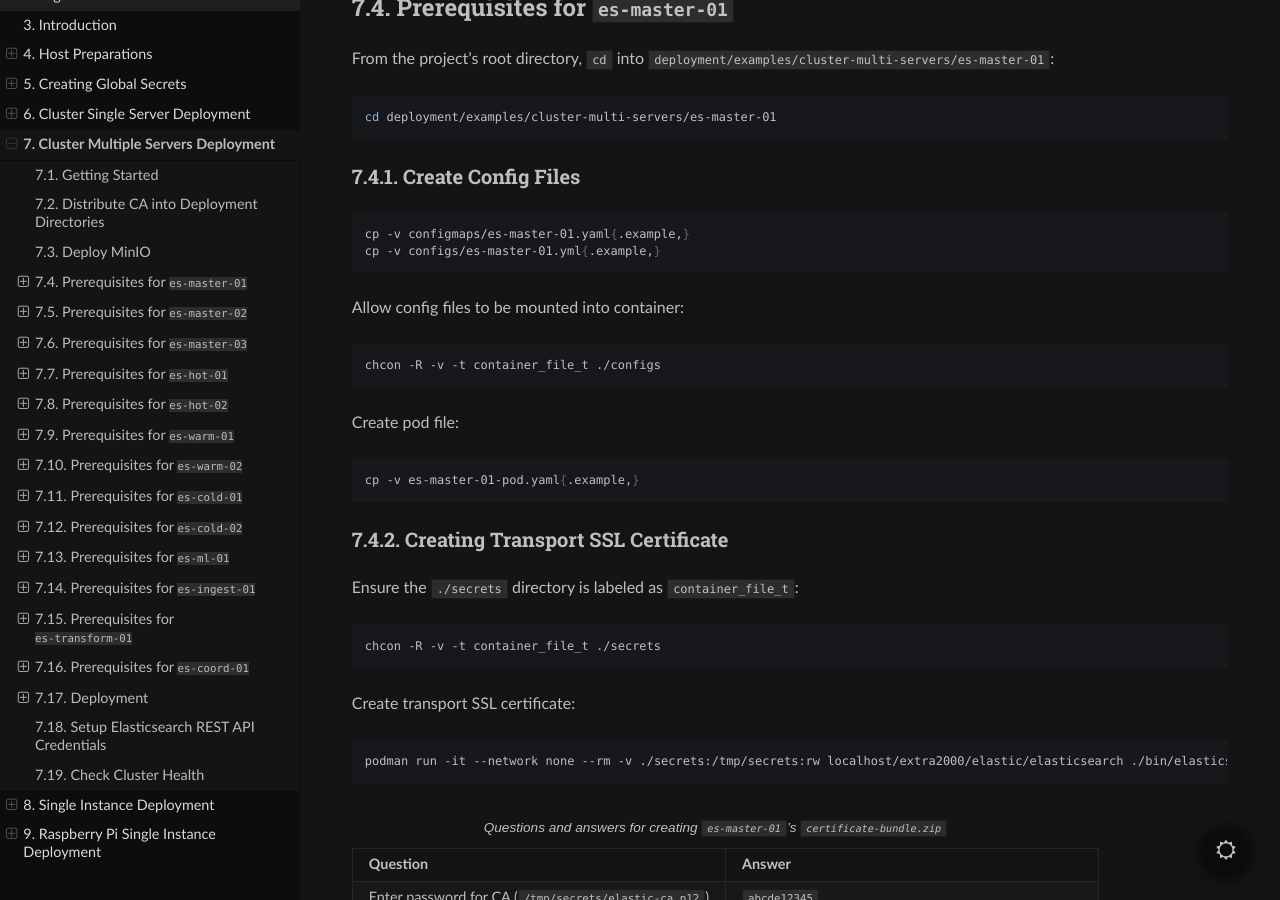
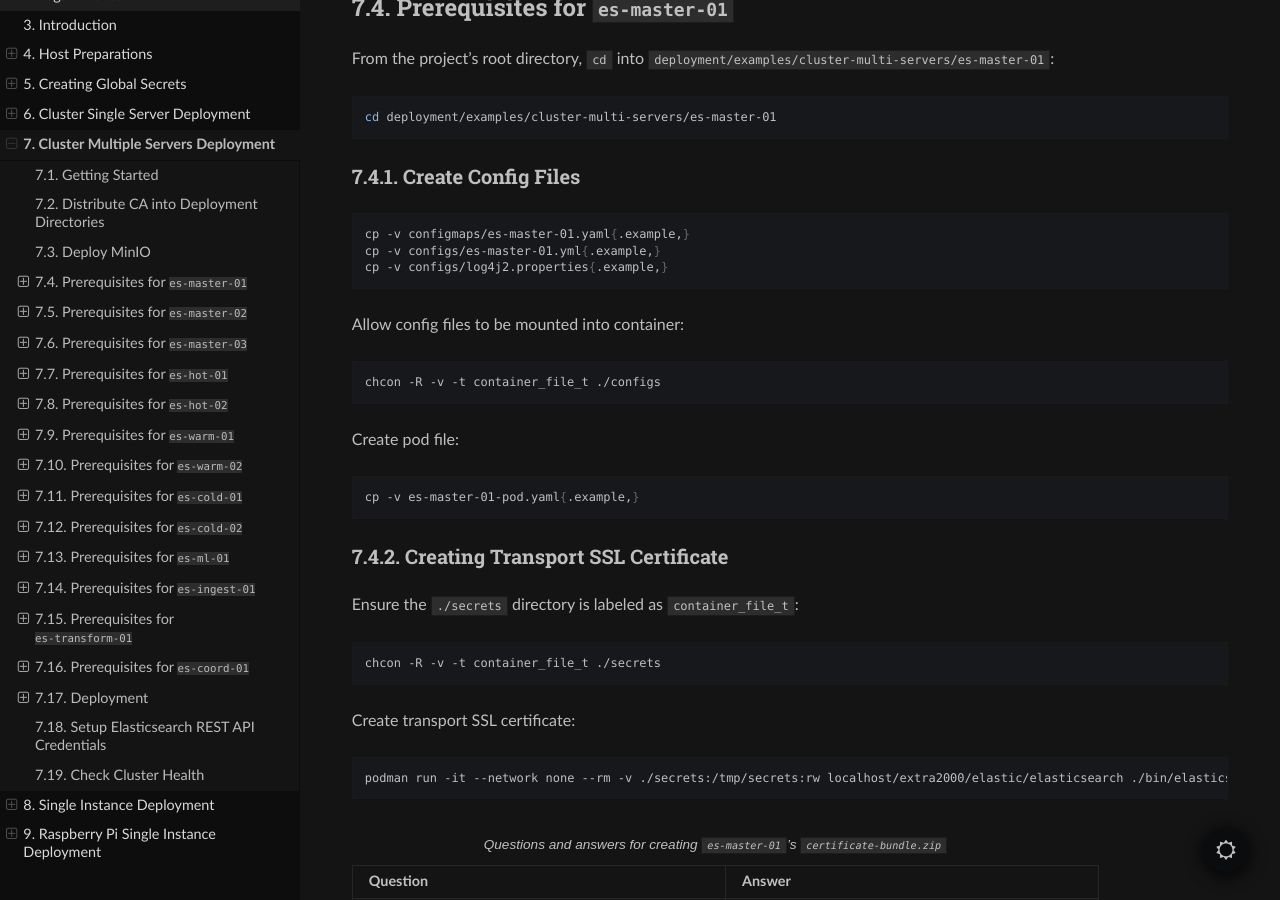
Before and after one commit to extra2000/elastic-elasticsearch-pod, a Sphinx documentation site: the page built from docs/source/example_cluster_multi_servers.rst, in a window 1280 px wide and 900 px high, scrolled down 2631 px. Built offline with Sphinx 7.4.7 and the Read the Docs theme 2.0.0, drawn with Linux system fonts in a browser that asks for light colours; some of the changed text lies outside the part shown.

Commit message:
docs(deployment): add instruction to create `configs/log4j2.properties`

```diff
--- a/docs/source/example_cluster_multi_servers.rst
+++ b/docs/source/example_cluster_multi_servers.rst
@@ -101,6 +101,7 @@ Create Config Files
 
     cp -v configmaps/es-master-01.yaml{.example,}
     cp -v configs/es-master-01.yml{.example,}
+    cp -v configs/log4j2.properties{.example,}
 
 Allow config files to be mounted into container:
 
@@ -307,6 +308,7 @@ Create Config Files
 
     cp -v configmaps/es-master-02.yaml{.example,}
     cp -v configs/es-master-02.yml{.example,}
+    cp -v configs/log4j2.properties{.example,}
 
 Allow config files to be mounted into container:
 
@@ -513,6 +515,7 @@ Create Config Files
 
     cp -v configmaps/es-master-03.yaml{.example,}
     cp -v configs/es-master-03.yml{.example,}
+    cp -v configs/log4j2.properties{.example,}
 
 Allow config files to be mounted into container:
 
@@ -719,6 +722,7 @@ Create Config Files
 
     cp -v configmaps/es-hot-01.yaml{.example,}
     cp -v configs/es-hot-01.yml{.example,}
+    cp -v configs/log4j2.properties{.example,}
 
 Allow config files to be mounted into container:
 
@@ -925,6 +929,7 @@ Create Config Files
 
     cp -v configmaps/es-hot-02.yaml{.example,}
     cp -v configs/es-hot-02.yml{.example,}
+    cp -v configs/log4j2.properties{.example,}
 
 Allow config files to be mounted into container:
 
@@ -1131,6 +1136,7 @@ Create Config Files
 
     cp -v configmaps/es-warm-01.yaml{.example,}
     cp -v configs/es-warm-01.yml{.example,}
+    cp -v configs/log4j2.properties{.example,}
 
 Allow config files to be mounted into container:
 
@@ -1337,6 +1343,7 @@ Create Config Files
 
     cp -v configmaps/es-warm-02.yaml{.example,}
     cp -v configs/es-warm-02.yml{.example,}
+    cp -v configs/log4j2.properties{.example,}
 
 Allow config files to be mounted into container:
 
@@ -1543,6 +1550,7 @@ Create Config Files
 
     cp -v configmaps/es-cold-01.yaml{.example,}
     cp -v configs/es-cold-01.yml{.example,}
+    cp -v configs/log4j2.properties{.example,}
 
 Allow config files to be mounted into container:
 
@@ -1749,6 +1757,7 @@ Create Config Files
 
     cp -v configmaps/es-cold-02.yaml{.example,}
     cp -v configs/es-cold-02.yml{.example,}
+    cp -v configs/log4j2.properties{.example,}
 
 Allow config files to be mounted into container:
 
@@ -1967,6 +1976,7 @@ Create Config Files
 
     cp -v configmaps/es-ml-01.yaml{.example,}
     cp -v configs/es-ml-01.yml{.example,}
+    cp -v configs/log4j2.properties{.example,}
 
 Allow config files to be mounted into container:
 
@@ -2137,6 +2147,7 @@ Create Config Files
 
     cp -v configmaps/es-ingest-01.yaml{.example,}
     cp -v configs/es-ingest-01.yml{.example,}
+    cp -v configs/log4j2.properties{.example,}
 
 Allow config files to be mounted into container:
 
@@ -2309,6 +2320,7 @@ Create Config Files
 
     cp -v configmaps/es-transform-01.yaml{.example,}
     cp -v configs/es-transform-01.yml{.example,}
+    cp -v configs/log4j2.properties{.example,}
 
 Allow config files to be mounted into container:
 
@@ -2481,6 +2493,7 @@ Create Config Files
 
     cp -v configmaps/es-coord-01.yaml{.example,}
     cp -v configs/es-coord-01.yml{.example,}
+    cp -v configs/log4j2.properties{.example,}
 
 Allow config files to be mounted into container:
 
```
